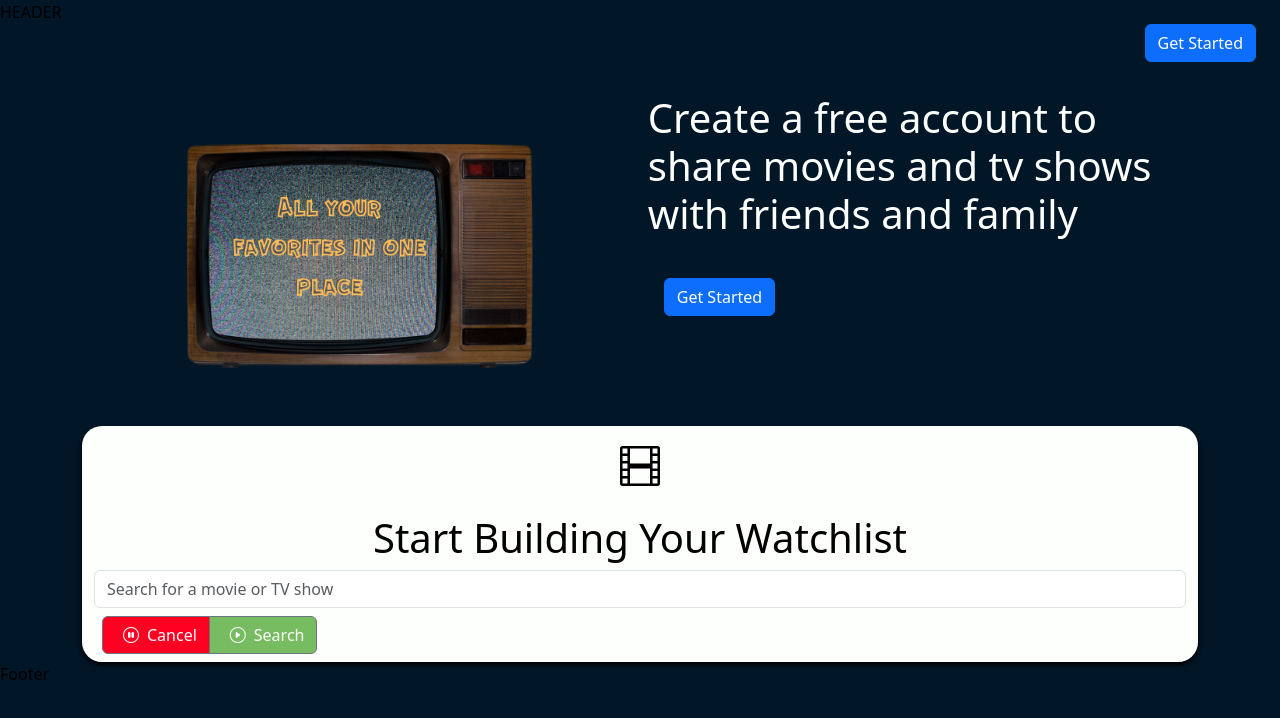
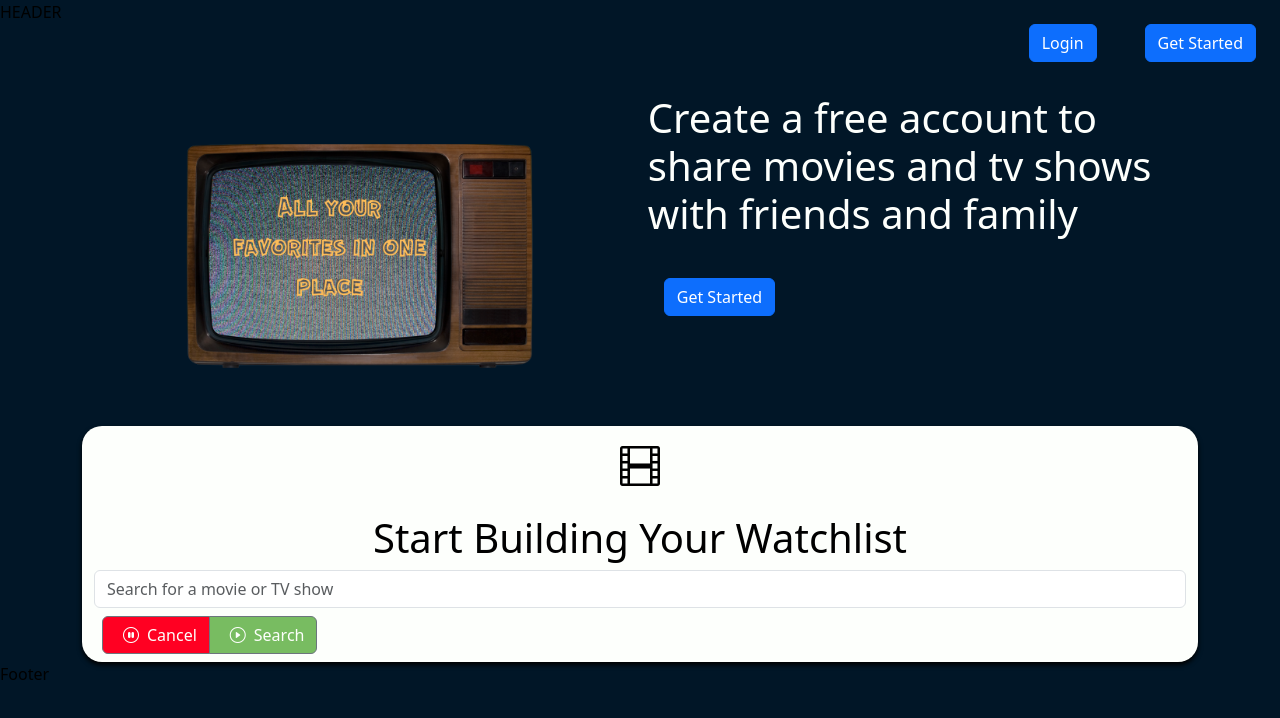
Before and after one commit to lindsay-terry/watchlist, a React (Vite) app in the folder client/: page / in a window 1280 px wide. Shown: the top 718 px of the page. Built offline with nearby package versions, Linux system fonts and the light colour scheme.

Commit message:
Adds login button

```diff
--- a/client/src/components/Header.jsx
+++ b/client/src/components/Header.jsx
@@ -1,14 +1,18 @@
 import SignUp from '../components/SignUp';
+import Login from '../components/Login';
+// import Button from 'react-bootstrap/Button';
 
 export default function Header() {
 
     return (
         <div className='d-flex justify-content-between'>
             <p>HEADER</p>
-            <div>
+            <div className='d-flex'>
+                {/* <Button>Login</Button>
+                <Button>Get Started</Button> */}
+                <Login />
                 <SignUp />
             </div>
-
         </div>
     )
 }
--- /dev/null
+++ b/client/src/components/Login.jsx
@@ -0,0 +1,10 @@
+import Button from 'react-bootstrap/Button';
+
+export default function Login() {
+
+    return (
+        <div className='d-flex'>
+            <Button className="m-4">Login</Button>
+        </div>
+    )
+}
--- a/client/src/components/SignUp.jsx
+++ b/client/src/components/SignUp.jsx
@@ -14,10 +14,8 @@ export default function SignUp() {
     }
 
     return (
-        <div>
-            <div>
-                <Button className="m-4" onClick={handleOpenModal}>Get Started </Button>
-            </div>
+        <div className="d-flex">
+            <Button className="m-4" onClick={handleOpenModal}>Get Started </Button>
 
         {showModal && (
             <div className="modal show" style={{ display: 'block' }} data-bs-backdrop="static" aria-hidden="false" tabIndex="-1">
--- a/client/src/components/SignUpForm.jsx
+++ b/client/src/components/SignUpForm.jsx
@@ -1,3 +1,4 @@
+/* eslint-disable no-unused-vars */
 import { useState } from 'react';
 import PropTypes from 'prop-types';
 import Form from 'react-bootstrap/Form';
```
